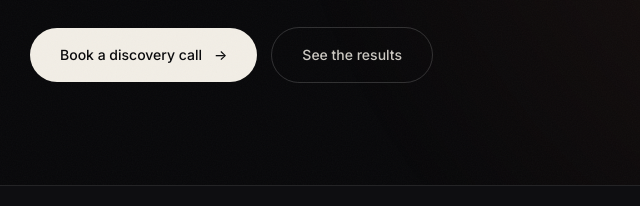
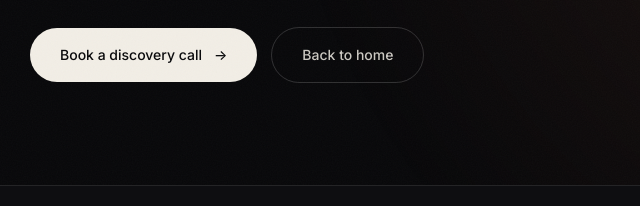
Before and after one commit to vidyaajith/law-firm-case-study, a plain HTML site: page index.html in a window 1280 px wide. Shown: the part 511-717 px from the top of the page, 0-640 px from the left. Drawn offline with Linux system fonts and the light colour scheme.

Commit message:
Point hero ghost button to the main portfolio
Co-Authored-By: Claude Sonnet 5.5 <noreply@anthropic.com>

```diff
--- a/index.html
+++ b/index.html
@@ -303,7 +303,7 @@
 
     <div class="hero-actions rv">
       <a class="btn btn-primary" href="https://calendly.com/athmanaajith/30min?month=2026-08">Book a discovery call <span class="arw">→</span></a>
-      <a class="btn btn-ghost" href="#results">See the results</a>
+      <a class="btn btn-ghost" href="https://vidyaajith.github.io/main-portfolio/">Back to home</a>
     </div>
 
   </div>
```
